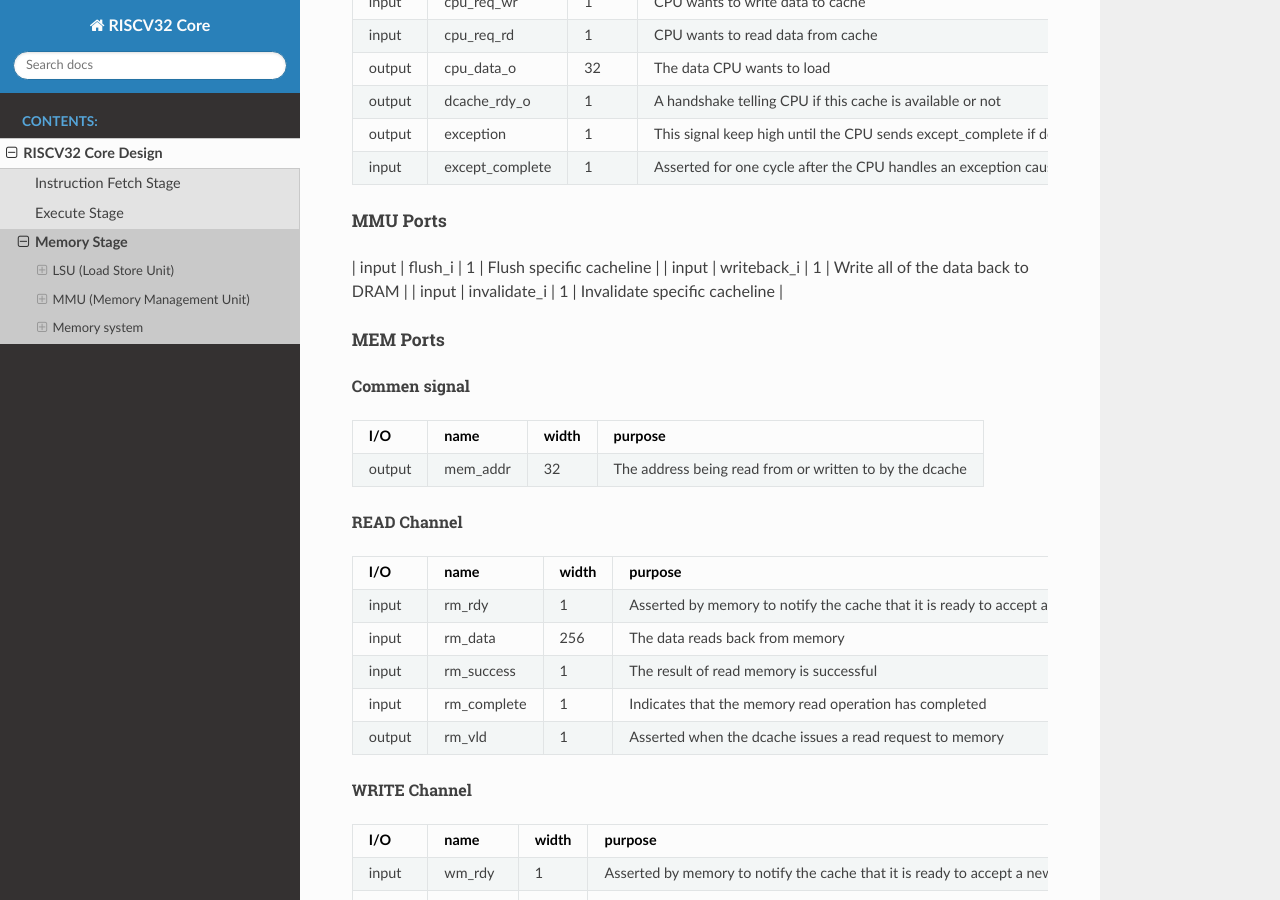
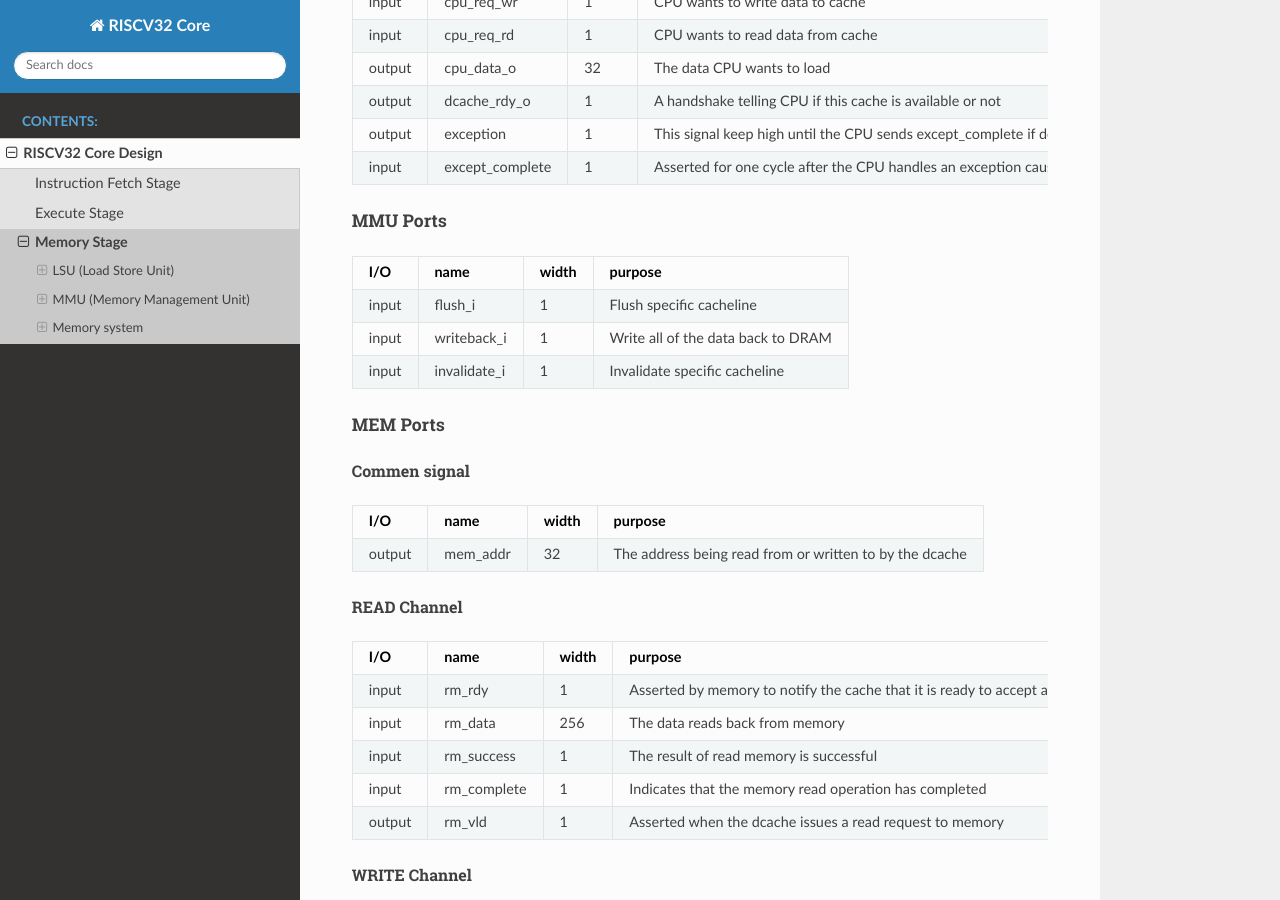
Before and after one commit to ttcn-0906/riscv32-core-doc, a Sphinx documentation site: the page built from docs/source/mem_stage.md, in a window 1280 px wide and 900 px high, scrolled down 5637 px. Built offline with Sphinx 7.4.7 and the Read the Docs theme 3.1.0, drawn with Linux system fonts in a browser that asks for light colours.

Commit message:
Update mem_stage.md

```diff
--- a/docs/source/mem_stage.md
+++ b/docs/source/mem_stage.md
@@ -175,6 +175,8 @@ The simplified structure of the Memory system is below.<br></br>
 | input  | except_complete   | 1     | Asserted for one cycle after the CPU handles an exception caused by the dcache  |
 
 ##### MMU Ports
+| I/O    | name                 | width | purpose                        |
+|--------|--------------------|-------|--------------------------------|
 | input  | flush_i      | 1     | Flush specific cacheline                                                |
 | input  | writeback_i  | 1     | Write all of the data back to DRAM                                      |
 | input  | invalidate_i | 1     | Invalidate specific cacheline                                           |
```
